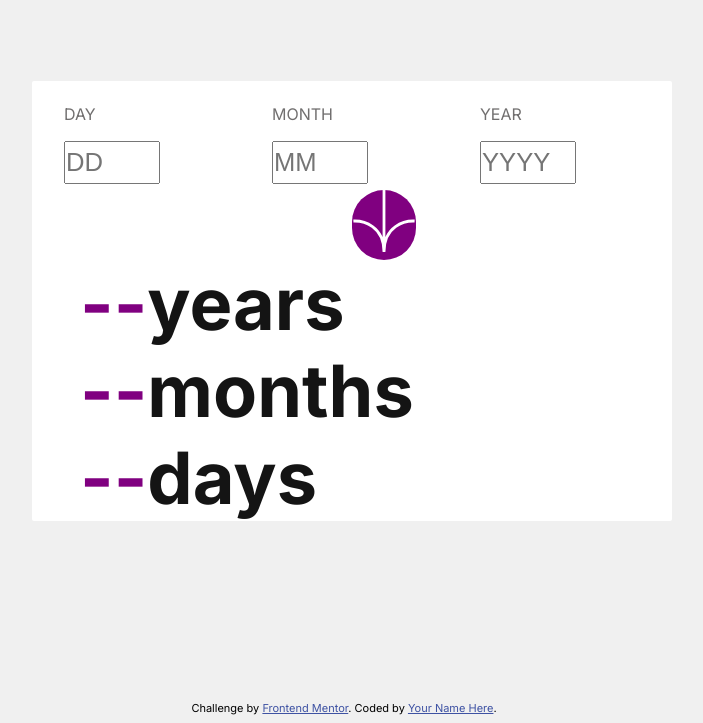
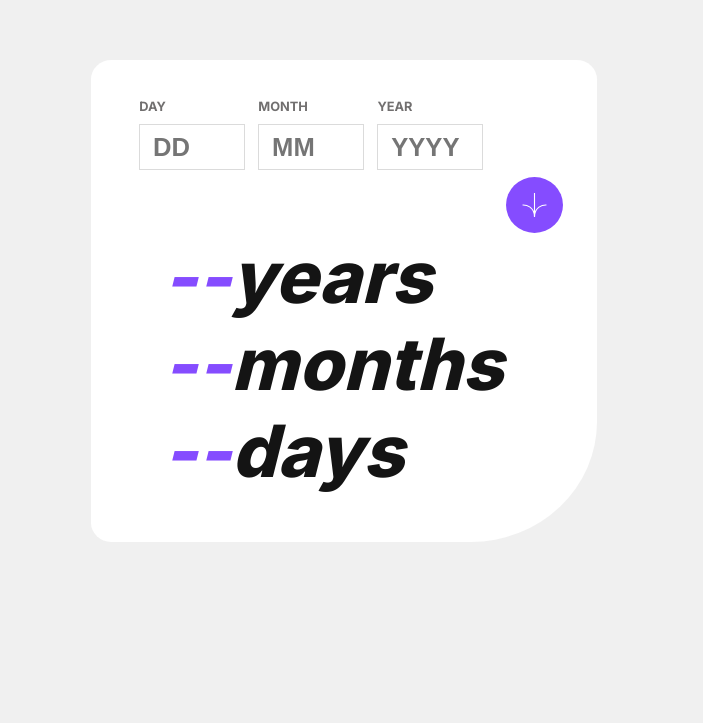
Before and after one commit to sarthakyadav25/Frontend-Mentor---Age-calculator-app, a plain HTML site: page index.html in a window 1280 px wide. Shown: the part 107-830 px from the top of the page, without its empty margins (296-999 px from the left). Drawn offline with Linux system fonts and the light colour scheme.

Commit message:
Dekstop Design Done

```diff
--- a/index.html
+++ b/index.html
@@ -7,8 +7,10 @@
   <link rel="icon" type="image/png" sizes="32x32" href="./assets/images/favicon-32x32.png">
   <link rel="stylesheet" href="static/style.css">
   <link rel="preconnect" href="https://fonts.googleapis.com">
-<link rel="preconnect" href="https://fonts.gstatic.com" crossorigin>
-<link href="https://fonts.googleapis.com/css2?family=Inter:wght@400;700;800&display=swap" rel="stylesheet">
+  <link rel="preconnect" href="https://fonts.gstatic.com" crossorigin>
+  <link href="https://fonts.googleapis.com/css2?family=Inter:wght@400;700;800&display=swap" rel="stylesheet">
+  <link rel="stylesheet" href="static/phone.css" media="screen and (max-width:1000px)">
+  <script src="static/index.js" defer></script>
 
   <title>Frontend Mentor | Age calculator app</title>
 </head>
@@ -19,15 +21,15 @@
       <div id="inp_fields">
         <div class="inp" id="day">
           <p>Day</p>
-          <input type="text" id="day" name="day" placeholder="DD" size="4">
+          <input type="text" id="day" name="day" placeholder="DD" size="3">
         </div>
         <div class="inp" id="month">
           <p>Month</p>
-          <input type="text" id="month" name="month" placeholder="MM" size="4">
+          <input type="text" id="month" name="month" placeholder="MM" size="3">
         </div>
         <div class="inp" id="year">
           <p>Year</p>
-          <input type="text" id="year" name="year" placeholder="YYYY" size="4">
+          <input type="text" id="year" name="year" placeholder="YYYY" size="3">
         </div>
       </div>
       <div id="icon">
@@ -50,9 +52,9 @@
     </section>
   </main>
 
-  <footer class="attribution">
+  <!-- <footer class="attribution">
     Challenge by <a href="https://www.frontendmentor.io?ref=challenge" target="_blank">Frontend Mentor</a>.
     Coded by <a href="#">Your Name Here</a>.
-  </footer>
+  </footer> -->
 </body>
 </html>
--- a/static/index.js
+++ b/static/index.js
@@ -0,0 +1,20 @@
+//Dom Elements
+
+const button = document.getElementById("icon");
+const day = document.getElementById("day");
+const month = document.getElementById("month");
+const year = document.getElementById("year");
+
+//Error Elements
+const blank = document.createElement('p')
+blank.innerText = "This field is required";
+blank.style = "color:red";
+
+//Events
+
+button.addEventListener("click",()=>{
+    //check for empty values
+    if(day.value == ""){
+        day.after(blank);
+    }
+})
--- /dev/null
+++ b/static/phone.css
@@ -0,0 +1,22 @@
+Root body
+html{
+    font-size: 32px;
+}
+
+/* Typography */
+
+
+/* Main */
+
+/* Section Box */
+#box{
+    width: 165%;
+}
+
+#input_fields{
+    width: 50%;
+}
+
+#icon{
+    left: 50%;
+}
--- a/static/style.css
+++ b/static/style.css
@@ -13,32 +13,49 @@ body{
 /* Typography */
 
 #inp_fields p{
-    font-size: 0.5rem;
+    font-size: 0.4rem;
     text-transform: uppercase;
     color: hsl(0, 1%, 44%);
+    font-weight: 700;
+    margin: 0;
 }
 
 #inp_fields input{
-    color: hsl(0, 1%, 44%);
+    color: hsl(0, 0%, 8%);
     font-size: 0.8rem;
+    font-weight: 700;
+    margin-top: 0.4em;
+    padding: 0.3em 0.5em;
+    outline: none;
+    border: 1px solid hsl(0, 0%, 86%);
+    cursor: pointer;
+    transition: border 0.4s;
+}
+
+#inp_fields input:focus{
+    border: 1px solid hsl(259, 100%, 65%);
 }
 
 .dash{
-    color: purple;
+    color: hsl(259, 100%, 65%);
     margin: 0;
     padding: 0;
+    font-weight: 800;
+    font-style: italic;
 }
 
 .hd{
     margin: 0;
     padding: 0;
     color: hsl(0, 0%, 8%);
+    font-weight: 800;
+    font-style: italic;
 }
 
 /* Main */
 main{
     height: 100vh;
-    width: 100vw;
+
     display: flex;
     justify-content: center;
     align-items: center;
@@ -47,45 +64,56 @@ main{
 /* Section */
 
 #box{
-    width: 50%;
+    width: 40%;
     background-color: white;
-    border-radius: 2px;
+    border-radius: 4% 4% 25% 4%;
 }
 
 #inp_fields{
     display: flex;
-    width: 80%;
+    width: 68%;
     justify-content: space-between;
+    margin-top: 1em;
 
 }
 
+#icon img{
+    width: 100%;
+    color: hsl(0, 0%, 94%);
+}
 
 #icon{
+    display: flex;
+    justify-content: center;
+    align-items: center;
     position: relative;
-    left:10em;
-    width: 10%;
-    display: inline-block;
-    background-color: purple;
-    border-radius: 40px;
+    left: 82%;
+    width: 5%;
+    padding: 0.5em 0.5em;
+    background-color: hsl(259, 100%, 65%);
+    border-radius: 50%;
+    cursor: pointer;
+    transition: background-color 0.4s;
+}
+
+#icon:hover{
+    background-color:hsl(0, 0%, 8%);
 }
 
 #day,#month,#year{
     padding: 0.2em 0;
 }
 
-#icon img{
-    width: 100%;
-    color:white;
-}
 
 #headings{
     display: flex;
     flex-direction: column;
     font-size: 1.5rem;
+    margin-bottom: 1em;
 }
 
 #inp_fields,#icons,#headings{
-    margin:0 1em;
+    margin-left: 1.5em;
 }
 
 
```
